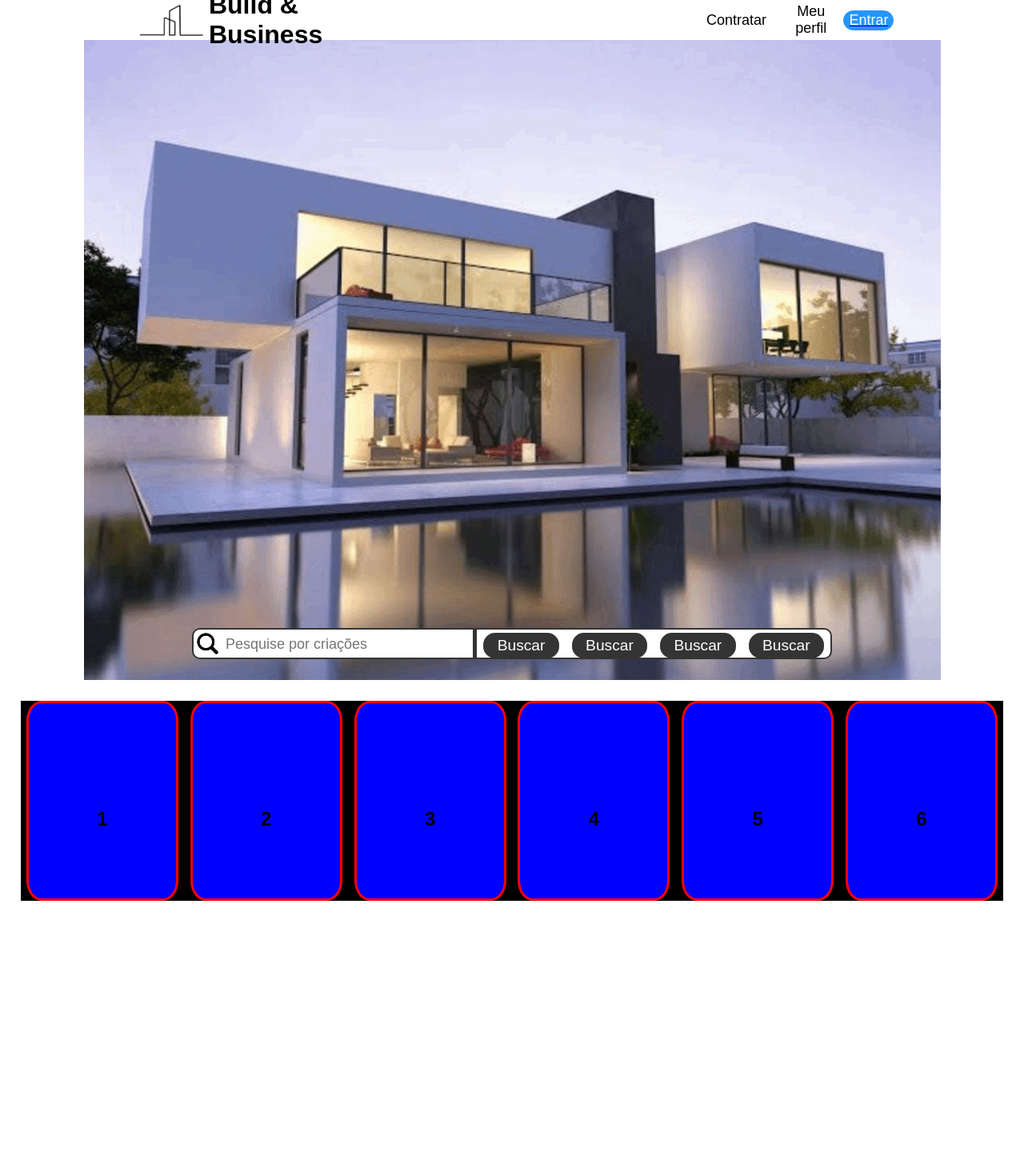
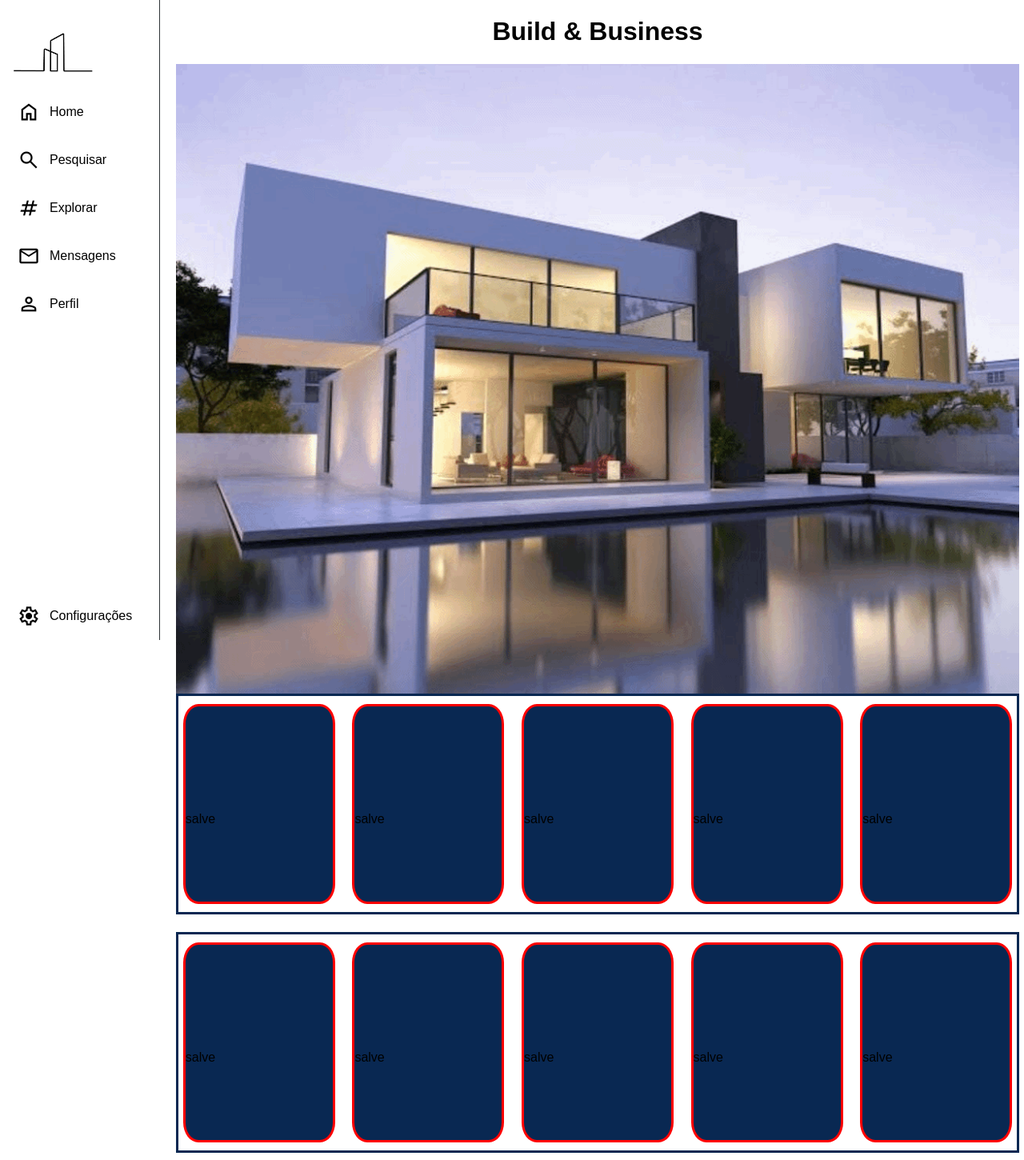
Before and after one commit to Pedro-Vino/Tcc, a plain HTML site: page index.html in a window 1280 px wide. Shown: the top 1450 px of the page at 80% size. Before the commit the page ends 1151 px from the top, so only its background shows below. Drawn offline with nearby package versions, Linux system fonts and the light colour scheme; a web font is replaced by a local one.

Commit message:
Add files via upload

```diff
--- a/index.html
+++ b/index.html
@@ -1,49 +1,152 @@
 <!DOCTYPE html>
 <html lang="en">
+
 <head>
     <meta charset="UTF-8">
     <meta name="viewport" content="width=device-width, initial-scale=1.0">
     <link rel="preconnect" href="https://fonts.googleapis.com">
     <link rel="preconnect" href="https://fonts.gstatic.com" crossorigin>
     <link href="https://fonts.googleapis.com/css2?family=Rethink+Sans&display=swap" rel="stylesheet">
-    <link rel="stylesheet" href="styles.css">
-    <script type="text/javascript" src="script.js"></script>
-    <title>Build & Business</title>
+    <link rel="stylesheet" href="https://fonts.googleapis.com/css2?family=Material+Symbols+Outlined:opsz,wght,FILL,GRAD@48,400,0,0" />
+    <link rel="stylesheet" href="styles.css" />
+    <script defer src="script.js"></script>
+    <title>Barra lateral</title>
 </head>
+
 <body>
-    <header>
-        <div class="logoo">
-        <img src="2.png" alt="logo" class="logo">
-        <h1>Build & Business</h1>
+    <aside class="sidebar">
+        <header class="sidebar-header">
+                <a href="index.html"><img class="logo-img" src="2.png" alt="Logo"></a>
+        </header>
+        <nav>
+            <button>
+                <span>
+                    <i class="material-symbols-outlined"> home </i>
+                    <span>Home</span>
+                </span>
+            </button>
+            <button id="search">
+                <span>
+                    <i class="material-symbols-outlined"> search </i>
+                    <span>Pesquisar</span>
+                </span>
+            </button>
+            <button>
+                <span>
+                    <i class="material-symbols-outlined"> tag </i>
+                    <span>Explorar</span>
+                </span>
+            </button>
+            <button>
+                <span>
+                    <i class="material-symbols-outlined"> email </i>
+                    <span>Mensagens</span>
+                </span>
+            </button>
+            <button>
+                <span>
+                    <i class="material-symbols-outlined"> person </i>
+                    <span>Perfil</span>
+                </span>
+            </button>
+            <div class="config">
+                <button>
+                    <span>
+                        <i class="material-symbols-outlined"> settings </i>
+                        <span>Configurações</span>
+                    </span>
+                </button>
+            </div>
+        </nav>
+    </aside>
+    <main class="main">
+        <H1 class="title">Build & Business</H1>
+        <div id="pesquisa">
+            <div class="searchh">
+                <i class="material-symbols-outlined"> search </i>
+                <input type="text" id="txtBusca" placeholder="Buscar..." onkeyup="search()">
+            </div>
+
+            <ul>
+                <li class="categorias"><a href="">Arquitetura Residencial</a></li>
+                <li class="categorias"><a href="">Arquitetura Comercial</a></li>
+                <li class="categorias"><a href="">Designer de Interiores</a></li>
+                <li class="categorias"><a href="">Designer Industrial</a></li>
+                <li class="categorias"><a href="">Engenheiro Civil</a></li>
+            </ul>
         </div>
-        <div class="buton">
-            <button>Contratar</button>
-            <button>Meu perfil</button>
-            <a href="inicio.html"><button id="btentrar">Entrar</button></a>
-        </div>
-    </header>
-    <div class="destaque">
-        <!--<img src="img/u0.png" alt="Casa aleatória"> -->
-        <div class="busca">
-            <div id="divBusca">
-                <img src="lupa.png" alt="LupaPesquisa" class="lupa">
-            <input type="text" id="txtBusca" placeholder="Pesquise por criações"/>
-            <div class= "vertical"></div>
-            <button id="btnBusca">Buscar</button>
-            <button id="btnBusca">Buscar</button>
-            <button id="btnBusca">Buscar</button>
-            <button id="btnBusca">Buscar</button>
+        <img class="banner" src="u0.png" alt="Banner"/>
+        <div class="projs">
+            <div class="proj">
+                <p>salve</p>
+            </div>
+            <div class="proj">
+                <p>salve</p>
+            </div>
+            <div class="proj">
+                <p>salve</p>
+            </div>
+            <div class="proj">
+                <p>salve</p>
+            </div>
+            <div class="proj">
+                <p>salve</p>
             </div>
         </div>
-    </div>
+        <div class="projs">
+            <div class="proj">
+                <p>salve</p>
+            </div>
+            <div class="proj">
+                <p>salve</p>
+            </div>
+            <div class="proj">
+                <p>salve</p>
+            </div>
+            <div class="proj">
+                <p>salve</p>
+            </div>
+            <div class="proj">
+                <p>salve</p>
+            </div>
+        </div>
+        <div class="projs">
+            <div class="proj">
+                <p>salve</p>
+            </div>
+            <div class="proj">
+                <p>salve</p>
+            </div>
+            <div class="proj">
+                <p>salve</p>
+            </div>
+            <div class="proj">
+                <p>salve</p>
+            </div>
+            <div class="proj">
+                <p>salve</p>
+            </div>
+        </div>
+        <div class="projs">
+            <div class="proj">
+                <p>salve</p>
+            </div>
+            <div class="proj">
+                <p>salve</p>
+            </div>
+            <div class="proj">
+                <p>salve</p>
+            </div>
+            <div class="proj">
+                <p>salve</p>
+            </div>
+            <div class="proj">
+                <p>salve</p>
+            </div>
+        </div>
 
-    <div class="proj">
-        <div class="as"><h2>1</h2></div>
-        <div class="as"><h2>2</h2></div>
-        <div class="as"><h2>3</h2></div>
-        <div class="as"><h2>4</h2></div>
-        <div class="as"><h2>5</h2></div>
-        <div class="as"><h2>6</h2></div>
-    </div>
+
+    </main>
 </body>
+
 </html>
--- a/styles.css
+++ b/styles.css
@@ -1,129 +1,208 @@
 /*
 index
 */
-body {
+*{
+    box-sizing: border-box;
     font-family: 'Montserrat', sans-serif;
     font-family: 'Rethink Sans', sans-serif;
 }
-header {
+body{
+    margin: 0;
+    font-family: sans-serif;
+    background-color: rgb(246, 247, 249);
+    color: #000;
+}
+.sidebar{
+    position: fixed;
+    top: 0;
     display: flex;
-    justify-content: space-around;
-    height: 50px
+    flex-direction: column;
+    align-items: flex-start;
+    width: 200px;
+    height: 100%;
+    padding: 40px 10px 30px 10px;
+    border-right: 1px solid #2f3336;
+    transition: all 0.35s;
 }
-.logoo{
+.sidebar-header{
+    width: 100%;
+    margin-bottom: 16px;
+}
+.logo-img{
+    width: 100px;
+    min-height: 38px;
+    object-fit: cover;
+    margin-left: 6px;
+    cursor: pointer;
+}
+
+.sidebar button{
+    height: 60px;
+    background: transparent;
+    border: 0;
+    font-family: inherit;
+    color: inherit;
+    cursor: pointer;
+    text-align: left;
+    padding: 0;
+}
+.sidebar button > span{
+    display: inline-flex;
+    align-items: center;
+    gap: 12px;
+    height: 48px;
+    padding: 0 16px 0 12px;
+    border-radius: 24px;
+    line-height: 1;
+    transition: all 0.2s;
+}
+.sidebar button:hover > span{
+    background: rgba(9, 40, 82, 0.08);
+}
+.sidebar button i{
+    position: relative;
+    font-size: 28px;
+    transition: 0.2s;
+}
+.sidebar button span{
+    font-size: 16px;
+    font: bold;
+}
+
+.sidebar > nav{
+    /*
+    deside o fator de redução ou adição
+    */
+    flex: 1 1 auto ;
     display: flex;
-    align-items: center;
+    flex-direction: column;
+    width: 100%;
 }
-.logo{
-    height: 80%;
-    margin-right: 2%;
+.config{
+    position: fixed;
+    bottom: 0px;
 }
-.buton{
-    display: flex;
-    align-items: center;
-}
-.buton button{
-    display: flex;
-    border: none;
-    margin: 5%;
-    text-align: center;
-    font-size: 18px;
-    background-color: white;
-}
-#btentrar{
-    border: solid 1px rgb(38, 149, 253);
-    border-radius: 20px;
-    color: white;
-    background-color: rgb(38, 149, 253);
-    cursor: pointer;
-    text-decoration: none;
-}
-.title{
-    text-align: center;
-}
-.destaque{
-    background-image: url(u0.png);
-    background-repeat: no-repeat;
-    background-position: center;
-    background-size:contain;
-    height: 800px;
-    display: flex;
-    align-items: end;
-    justify-content: center;
+.main{
+    margin-left: 210px;
+    margin-right: 6px;
     overflow: hidden;
 }
-.busca{
+.banner{
     display: flex;
+    width: 100%;
+}
+.title{text-align: center;}
+
+.projs{
     justify-content: center;
+    justify-items: center;
+    display: grid;
+    grid-gap: 30px;
+    grid-template-columns: repeat(auto-fit, minmax(160px, 1fr));
+    padding: 10px;
+    border: 3px solid #092852;
     margin-bottom: 2%;
 }
-
-#divBusca{
-    display: flex;
-    background-color:#ffffff;
-    border:solid 2px #343434;
-    border-radius:10px;
-    width: 800px;
-    height: 39px;
-}
-.lupa{
-    height: 100%;
-    float: left;
-    cursor: pointer;
-}
-#txtBusca{
-    float:left;
-    background-color:transparent;
-    padding-left:5px;
-    font-size:18px;
-    border:none;
-    height:37px;
-    width: 43%;
-}
-
-.vertical {
-    border-left: 5px solid #343434;
-    height: 100%;
-}
-
-#btnBusca{
-    border:none;
-    height:32px;
-    border-radius: 15px;
-    width:102px;
-    font-family: 'Rethink Sans', sans-serif;
-    background:#343434;
-    font-size: 120%;
-    color: white;
-    margin-top: 4px;
-    margin-left: 1%;
-    margin-right: 1%;
-}
-
 .proj{
-    flex-direction: row;
-    flex-wrap: wrap;
-    justify-content: space-around;
-    background-color: black;
-    margin: 2%;
-    max-height: 260px;
-    display:flex;
-    overflow-x: auto;
-}
-.proj::-webkit-scrollbar{
-    width: 0;
-}
-.as{
     min-width: 190px;
     height:250px;
     line-height: 250px;
-    background-color: blue;
+    background-color: #092852;
     border-radius: 10%;
     border: solid;
     border-color: red;
 }
-.as h2{
-    text-align: center;
+#pesquisa{
+    display: none;
+    position: absolute;
+    background-color: #fff;
+    width: 400px;
+    height: 400px;
+    border: 2px solid #000;
+    border-radius: 10px;
+    flex-direction: column;
+}
+.categorias{
+    display: none;
+    background-color: transparent;
+    margin-left: 30px;
+}
+.searchh{
+    border:solid 2px #092852;
+    border-radius:10px;
+    width:300px;
+    height:35px;
+    margin-top: 10px;
+    margin-left: 50px;
+}
+.searchh i{
+    float: left;
+    font-size: 27px;
+    font: bold;
+    color: rgba(9, 40, 82, 0.8);
+}
+#txtBusca{
+    float: left;
+    background-color:transparent;
+    padding-left:5px;
+    font-size:20px;
+    border:none;
+    height:32px;
+    width:191px;
+}
+
+@media (width < 920px) {
+    .sidebar{
+        width: 72px;
+    }
+    .sidebar button > span{
+        width: 70px;
+    }
+    .sidebar button > span > span{
+        opacity: 0;
+        visibility: hidden;
+    }
+    .main{
+        margin-left: 80px;
+        transition: margin 0.4s;
+    }
+    .logo-img{
+        width: 40px;
+        transition: with 0.4s;
+    }
+}
+
+@media (width < 450px) {
+    .sidebar{
+        width: 100%;
+        position: fixed;
+        height: 100%;
+        padding: 40px 10px 30px 0;
+    }
+    .logo-img{
+        display: none;
+    }
+    .sidebar > nav{
+        position: fixed;
+        width: 100%;
+        height: 70px;
+        bottom: 0px;
+        border-top: 1px solid #000;
+        flex-direction: row;
+        margin-left: 0;
+        display: flex;
+        align-items: center;
+        justify-content: center;
+        transition: border-top 0.4s;
+        background-color: #fff;
+    }
+    .main{
+        margin-left: 10px;
+        transition: margin 0.4s;
+    }
+    .config{
+        display: none;
+    }
 }
 
 /*
```
Also changed, not shown: homee.html (added, +49 -0 lines), script.js (+31 -0 lines).
